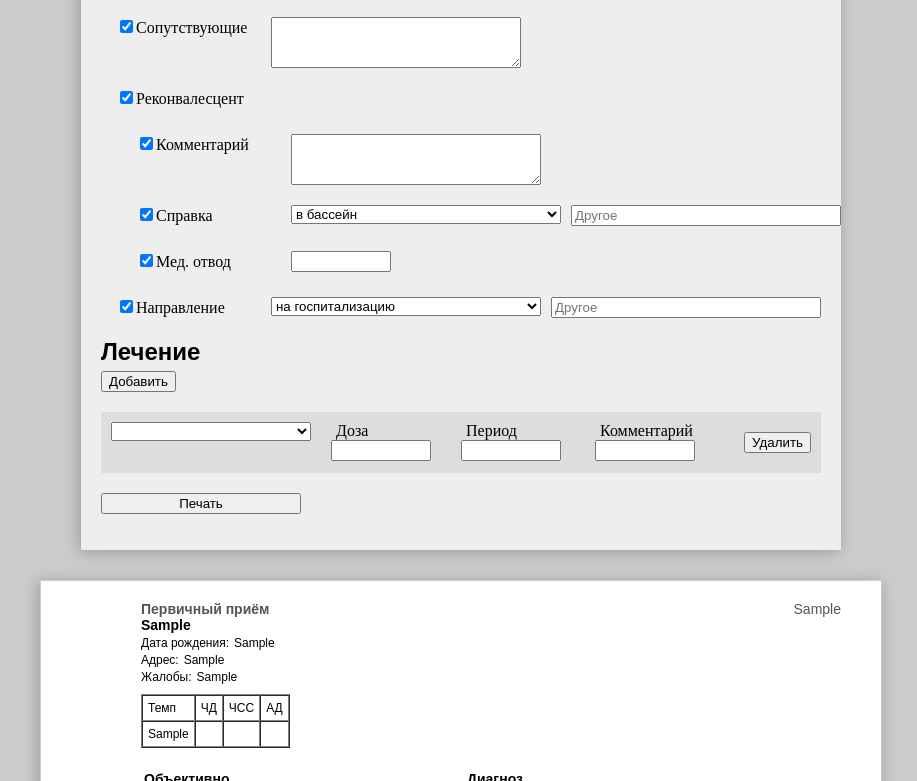
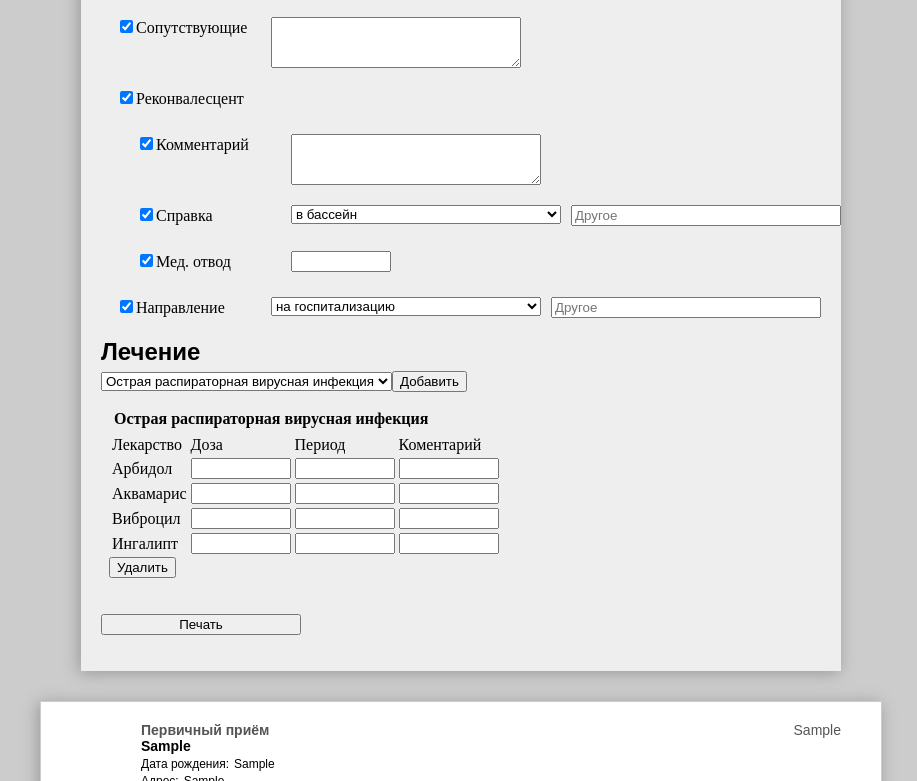
Before and after one commit to zuick/Med-card-generator, a plain HTML site: page index.html in a window 1280 px wide. Both pictures are taken after typing "Sample", "Sample", "Sample", "Sample", "Sample", "Sample" into the empty fields and a click on the button "Добавить". Shown: the part 1532-2313 px from the top of the page, without its empty margins (179-1096 px from the left). Drawn offline with Linux system fonts and the light colour scheme.

Commit message:
treatment

```diff
--- a/css/param-box.css
+++ b/css/param-box.css
@@ -13,13 +13,8 @@
 .param-box table.parameters input.custom-input{ margin:0; width: 270px; }
 .param-box table.parameters select{ width: 270px; }
 
-.param-box table.lechenie input.custom-input{ margin:0; width: 200px; }
-.param-box table.lechenie select{ width: 200px; }
-.param-box table.lechenie td { width: auto; border-bottom: 1 dotted #777; border-top: 1 dotted #777; vertical-align: top; padding: 10px; background-color: #DDD;}
-.param-box table.lechenie td.left { border-left: 1 dotted #777; }
-.param-box table.lechenie td.right { border-right: 1 dotted #777; }
-.param-box table.lechenie td input[type=button] { margin: 10px 0; }
-.param-box table.lechenie { border-spacing: 0; }
+.param-box table.lechenie div.table_name { margin: 5px; font-weight: bold;  }
+.param-box table.lechenie div.treat_table_wrapper { border: 1 dotted #777; margin: 5px; background-color: #EEE; }
 .param-box .checkboxes input { width: 15px; }
 .param-box .checkboxes label { display: block; }
 .param-box textarea { width: 250px; }
--- a/index.html
+++ b/index.html
@@ -8,6 +8,7 @@
 	<LINK href="css/calendar.css" rel="stylesheet" type="text/css">
 	<script type="text/javascript" src="js/jquery-min.js"></script>
 	<script type="text/javascript" src="js/jquery-calendar.js"></script>
+	<script type="text/javascript" src="js/deseases.js"></script>
 	<script type="text/javascript" src="js/generator.js"></script>
 	<script type="text/javascript" src="js/treatment.js"></script>
     </HEAD>
--- /dev/null
+++ b/js/deseases.js
@@ -0,0 +1,3 @@
+var deseases = new Array();
+deseases[deseases.length] = { name: "Острая распираторная вирусная инфекция", medicine: [ "Арбидол", "Аквамарис", "Виброцил", "Ингалипт" ] };
+deseases[deseases.length] = { name: "Острый фарингит", medicine: [ "Аугментин", "Грамедин с анестетиком", "Биопарокс", "Орошение зева" ] };
--- a/js/treatment.js
+++ b/js/treatment.js
@@ -1,25 +1,65 @@
 $(document).ready(function(){
     var treatment_count = 0;
+    $('#add-treat').before( '<select class="lek">' + get_diseases() + '</select>' );
+
     $('#add-treat').click( function(){
-	$('table.lechenie tbody').html( $('table.lechenie tbody').html() + get_treatment_item( treatment_count ));
+	$('table.lechenie tbody').html( $('table.lechenie tbody').html() + get_treatment_item( $('select.lek').val() ) );
 	treatment_count++;
     });
     $('input.del-treat').live( 'click', function(){
-	$(this).parent().parent().detach();
+	$(this).parents("td").detach();
     });
+
 });
-function get_treatment_item( id ){
-    var row_html = '<tr class="row-720" id="item-' + id + '">';
-    row_html += '<td class="left"><select id="lek-' + id + '">' + get_diseases() + '</select></td>';
-    row_html += '<td><label for="doza-' + id + '">Доза</label><input id="doza-' + id + '" type="text" class="middle" /></td>';
-    row_html += '<td><label for="period-"' + id + '>Период</label><input id="period-' + id + '" type="text" class="middle" /></td>';
-    row_html += '<td><label for="komment-"' + id + '>Комментарий</label><input id="komment-' + id + '" type="text" class="middle" /></td>';
-    row_html += '<td class="right"><input class="del-treat" type="button" value="Удалить"/></td>';
-    row_html += '</tr>';
+function get_treatment_item( dis_name ){
+    var row_html = '<tr>';
+    row_html += '<td>';
+    row_html += treatment_table_html( dis_name );
+    row_html += '<div class="right"><input class="del-treat" type="button" value="Удалить"/></div>';
+    row_html += '</td></tr>';
     return row_html;
 }
 function get_diseases(){
-    var html = '<option></options>';
-    html += '<option></options>';
+    var html = '';
+    for( i in deseases ){
+	html += '<option>' + deseases[i]["name"] + '</options>';
+    }
     return html;
 }
+
+function get_disease( dis_name ){
+    for( i in deseases ){
+	if( deseases[i]["name"] == dis_name ){
+	    return deseases[i];
+	}
+    }
+    return false;
+
+}
+function get_treatment_string( dis_name ){
+    var dis = get_disease( dis_name );
+    var treatment = '';
+    for( var i = 0; i < dis["medicine"].length - 1; i++ ){
+	treatment += dis["medicine"][i] + ', ';
+    }
+    treatment += dis["medicine"][dis["medicine"].length - 1];
+    return treatment;
+}
+
+function treatment_table_html( dis_name ){
+    var dis = get_disease( dis_name );
+    var html = '<div class="treat_table_wrapper">';
+    html += '<div class="table_name">' + dis_name + '</div>';
+    html += '<table><tbody>';
+    html += '<tr><td>Лекарство</td><td>Доза</td><td>Период</td><td>Коментарий</td></tr>';
+    for( i in dis["medicine"] ){
+	html += '<tr>';
+	html += '<td>' + dis["medicine"][i] + '</td>';
+	html += '<td><input type="text" class="middle"></td>';
+	html += '<td><input type="text" class="middle"></td>';
+	html += '<td><input type="text" class="middle"></td>';
+	html += '</tr>';
+    }
+    html += '</tbody></table><div>';
+    return html;
+}
```
